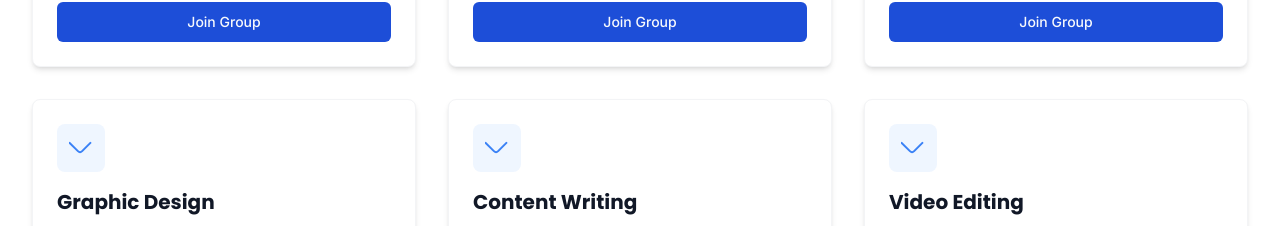
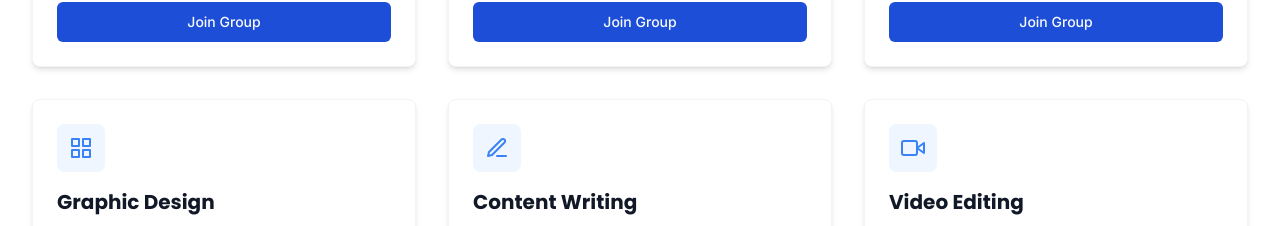
Before and after one commit to oluwaseyipd/thrivelink, a React (Vite) app: page /community in a window 1280 px wide. Shown: the part 2531-2757 px from the top of the page. Built offline with nearby package versions, Linux system fonts and the light colour scheme.

Commit message:
Added three cards to the Community page

```diff
--- a/src/pages/Community.tsx
+++ b/src/pages/Community.tsx
@@ -292,9 +292,12 @@ const Community = () => {
                <Card className="bg-white dark:bg-gray-800 border border-gray-100 dark:border-gray-700 shadow-md hover:shadow-lg transition-shadow duration-300">
                 <CardContent className="p-6">
                   <div className="bg-blue-50 dark:bg-blue-900/20 p-3 rounded-lg w-12 h-12 flex items-center justify-center mb-4">
-                    <svg xmlns="http://www.w3.org/2000/svg" width="24" height="24" viewBox="0 0 24 24" fill="none" stroke="currentColor" strokeWidth="2" strokeLinecap="round" strokeLinejoin="round" className="h-6 w-6 text-thrive-blue">
-                      <path d="m21.39 6.91-8.24 8.22a3 3 0 0 1-4.24 0l-8.24-8.22"></path>
-                    </svg>
+                   <svg xmlns="http://www.w3.org/2000/svg" width="24" height="24" fill="none" stroke="currentColor" strokeWidth="2" strokeLinecap="round" strokeLinejoin="round" className="h-6 w-6 text-thrive-blue">
+                      <rect x="3" y="3" width="7" height="7"></rect>
+                      <rect x="14" y="3" width="7" height="7"></rect>
+                      <rect x="14" y="14" width="7" height="7"></rect>
+                    <rect x="3" y="14" width="7" height="7"></rect>
+                  </svg>
                   </div>
                   <h3 className="text-xl font-bold mb-2 text-gray-900 dark:text-white">Graphic Design</h3>
                   <p className="text-gray-600 dark:text-gray-300 mb-4">
@@ -309,9 +312,11 @@ const Community = () => {
                              <Card className="bg-white dark:bg-gray-800 border border-gray-100 dark:border-gray-700 shadow-md hover:shadow-lg transition-shadow duration-300">
                 <CardContent className="p-6">
                   <div className="bg-blue-50 dark:bg-blue-900/20 p-3 rounded-lg w-12 h-12 flex items-center justify-center mb-4">
-                    <svg xmlns="http://www.w3.org/2000/svg" width="24" height="24" viewBox="0 0 24 24" fill="none" stroke="currentColor" strokeWidth="2" strokeLinecap="round" strokeLinejoin="round" className="h-6 w-6 text-thrive-blue">
-                      <path d="m21.39 6.91-8.24 8.22a3 3 0 0 1-4.24 0l-8.24-8.22"></path>
+                    <svg xmlns="http://www.w3.org/2000/svg" width="24" height="24" fill="none" stroke="currentColor" strokeWidth="2" strokeLinecap="round" strokeLinejoin="round" className="h-6 w-6 text-thrive-blue">
+                      <path d="M12 20h9"></path>
+                      <path d="M16.5 3.5a2.121 2.121 0 0 1 3 3L7 19l-4 1 1-4 12.5-12.5z"></path>
                     </svg>
+
                   </div>
                   <h3 className="text-xl font-bold mb-2 text-gray-900 dark:text-white">Content Writing</h3>
                   <p className="text-gray-600 dark:text-gray-300 mb-4">
@@ -325,9 +330,11 @@ const Community = () => {
                              <Card className="bg-white dark:bg-gray-800 border border-gray-100 dark:border-gray-700 shadow-md hover:shadow-lg transition-shadow duration-300">
                 <CardContent className="p-6">
                   <div className="bg-blue-50 dark:bg-blue-900/20 p-3 rounded-lg w-12 h-12 flex items-center justify-center mb-4">
-                    <svg xmlns="http://www.w3.org/2000/svg" width="24" height="24" viewBox="0 0 24 24" fill="none" stroke="currentColor" strokeWidth="2" strokeLinecap="round" strokeLinejoin="round" className="h-6 w-6 text-thrive-blue">
-                      <path d="m21.39 6.91-8.24 8.22a3 3 0 0 1-4.24 0l-8.24-8.22"></path>
-                    </svg>
+                   <svg xmlns="http://www.w3.org/2000/svg" width="24" height="24" fill="none" stroke="currentColor" strokeWidth="2" strokeLinecap="round" strokeLinejoin="round" className="h-6 w-6 text-thrive-blue">
+                      <polygon points="23 7 16 12 23 17 23 7"></polygon>
+                      <rect x="1" y="5" width="15" height="14" rx="2" ry="2"></rect>
+                  </svg>
+
                   </div>
                   <h3 className="text-xl font-bold mb-2 text-gray-900 dark:text-white">Video Editing</h3>
                   <p className="text-gray-600 dark:text-gray-300 mb-4">
```
